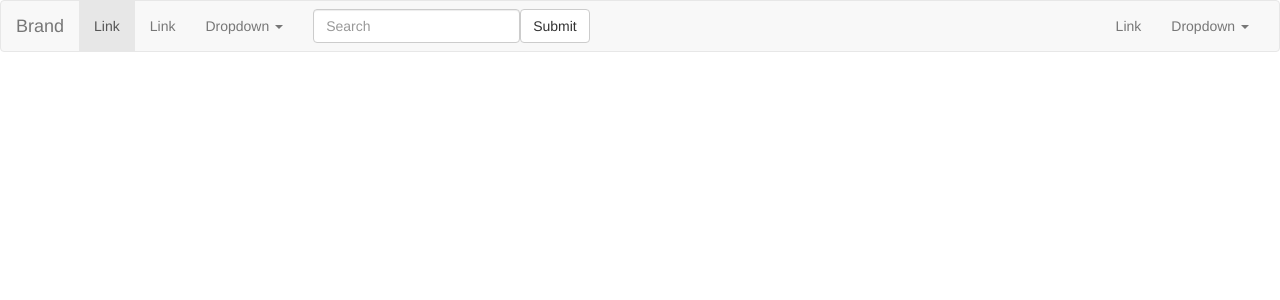
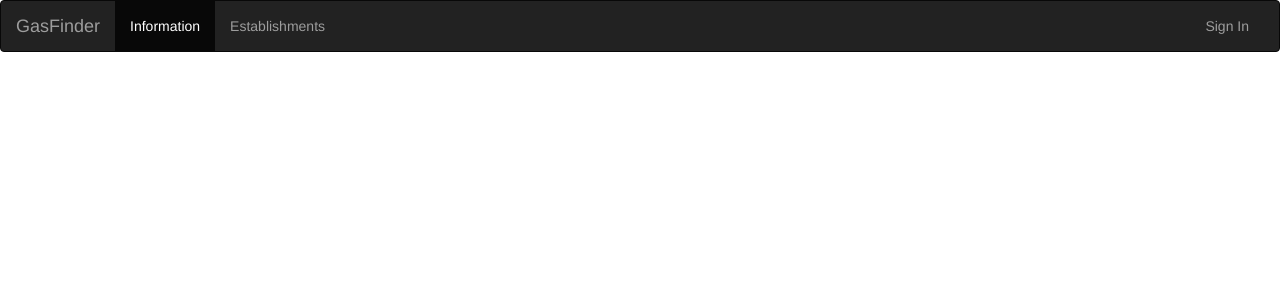
Before and after one commit to KaraboMaimane/gas4allCMS, an Angular app: page / in a window 1280 px wide. Shown: the top 300 px of the page. Built offline with nearby package versions, Linux system fonts and the light colour scheme.

Commit message:
adding some stuff

```diff
--- a/src/app/app.component.html
+++ b/src/app/app.component.html
@@ -1,6 +1,5 @@
-<nav class="navbar navbar-default">
+<nav class="navbar navbar-inverse">
   <div class="container-fluid">
-    <!-- Brand and toggle get grouped for better mobile display -->
     <div class="navbar-header">
       <button type="button" class="navbar-toggle collapsed" data-toggle="collapse" data-target="#bs-example-navbar-collapse-1" aria-expanded="false">
         <span class="sr-only">Toggle navigation</span>
@@ -8,47 +7,20 @@
         <span class="icon-bar"></span>
         <span class="icon-bar"></span>
       </button>
-      <a class="navbar-brand" href="#">Brand</a>
+      <a class="navbar-brand" href="#">GasFinder</a>
     </div>
 
-    <!-- Collect the nav links, forms, and other content for toggling -->
     <div class="collapse navbar-collapse" id="bs-example-navbar-collapse-1">
       <ul class="nav navbar-nav">
-        <li class="active"><a href="#">Link <span class="sr-only">(current)</span></a></li>
-        <li><a href="#">Link</a></li>
-        <li class="dropdown">
-          <a href="#" class="dropdown-toggle" data-toggle="dropdown" role="button" aria-haspopup="true" aria-expanded="false">Dropdown <span class="caret"></span></a>
-          <ul class="dropdown-menu">
-            <li><a href="#">Action</a></li>
-            <li><a href="#">Another action</a></li>
-            <li><a href="#">Something else here</a></li>
-            <li role="separator" class="divider"></li>
-            <li><a href="#">Separated link</a></li>
-            <li role="separator" class="divider"></li>
-            <li><a href="#">One more separated link</a></li>
-          </ul>
-        </li>
+        <li class="active"><a href="#">Information<span class="sr-only">(current)</span></a></li>
+        <li><a href="#">Establishments</a></li>
       </ul>
-      <form class="navbar-form navbar-left">
-        <div class="form-group">
-          <input type="text" class="form-control" placeholder="Search">
-        </div>
-        <button type="submit" class="btn btn-default">Submit</button>
-      </form>
       <ul class="nav navbar-nav navbar-right">
-        <li><a href="#">Link</a></li>
-        <li class="dropdown">
-          <a href="#" class="dropdown-toggle" data-toggle="dropdown" role="button" aria-haspopup="true" aria-expanded="false">Dropdown <span class="caret"></span></a>
-          <ul class="dropdown-menu">
-            <li><a href="#">Action</a></li>
-            <li><a href="#">Another action</a></li>
-            <li><a href="#">Something else here</a></li>
-            <li role="separator" class="divider"></li>
-            <li><a href="#">Separated link</a></li>
-          </ul>
-        </li>
+        <li><a href="#">Sign In</a></li>
       </ul>
-    </div><!-- /.navbar-collapse -->
-  </div><!-- /.container-fluid -->
+    </div>
+  </div>
 </nav>
-<router-outlet></router-outlet>
+<div class="hero">
+
+</div>
```
